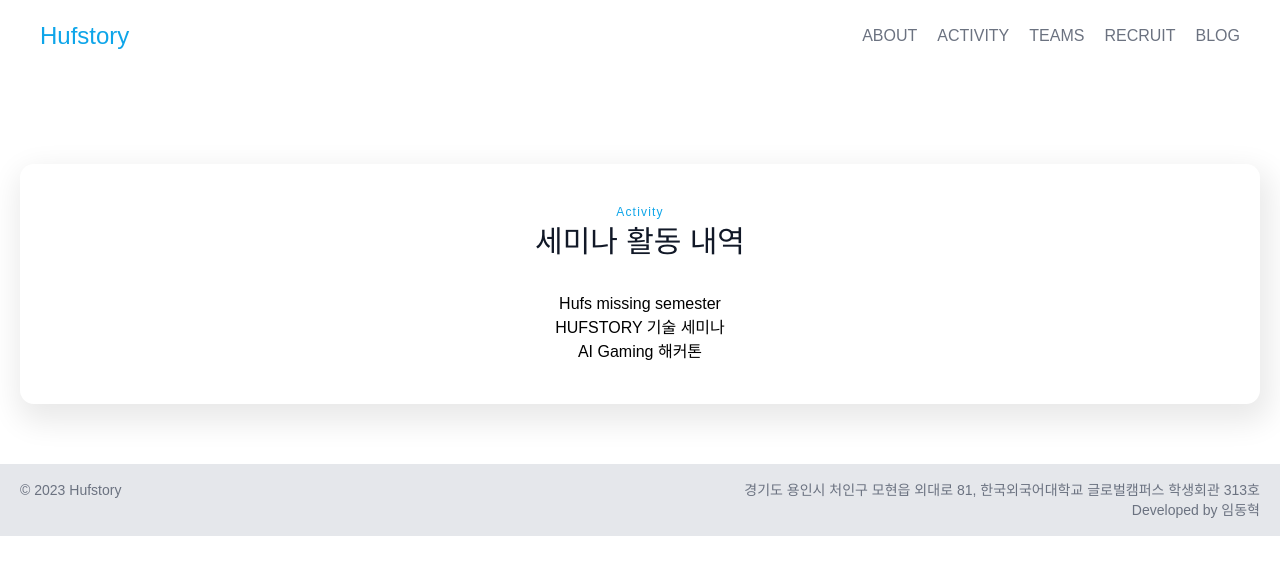
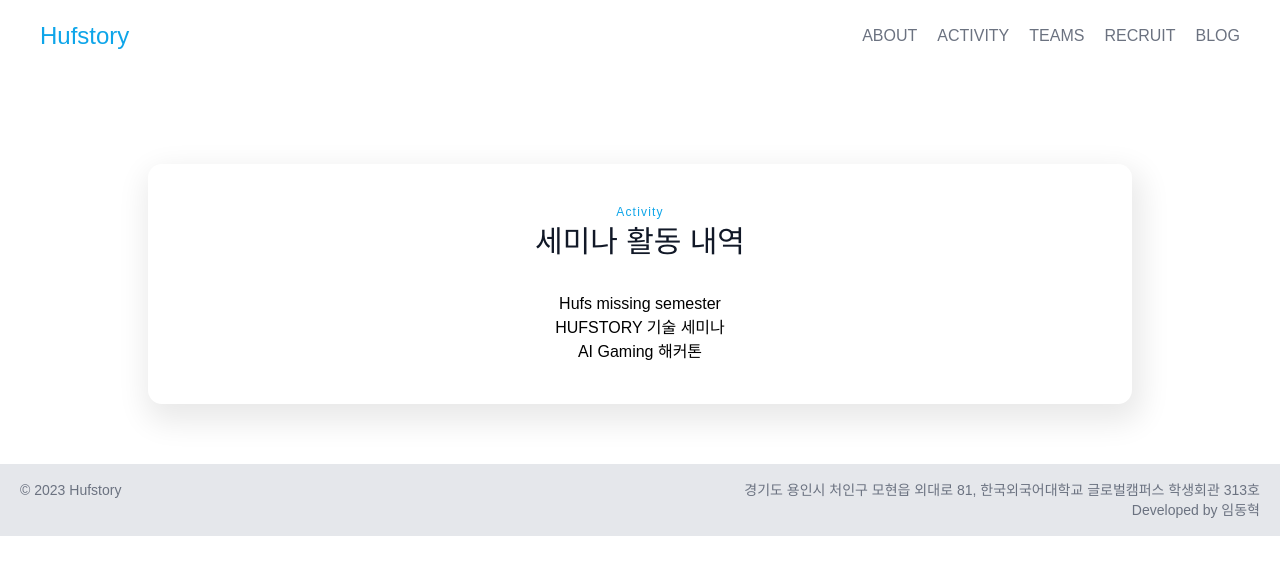
Before and after one commit to hufstory/HUFSTORY_WEB_FrontEnd, a React (Create React App) app in the folder hufstory/: page /activity in a window 1280 px wide. Shown: the top 574 px of the page. Built offline with nearby package versions, Linux system fonts and the light colour scheme; a web font is replaced by a local one.

Commit message:
Style: CSS

```diff
--- a/hufstory/src/styles/styles.css
+++ b/hufstory/src/styles/styles.css
@@ -724,6 +724,10 @@ video {
   margin-bottom: 1.5rem;
 }
 
+.mb-1 {
+  margin-bottom: 0.25rem;
+}
+
 .mt-1 {
   margin-top: 0.25rem;
 }
@@ -754,10 +758,6 @@ video {
 
 .mt-\[2px\] {
   margin-top: 2px;
-}
-
-.mb-1 {
-  margin-bottom: 0.25rem;
 }
 
 .mb-2 {
@@ -802,6 +802,10 @@ video {
 
 .w-full {
   width: 100%;
+}
+
+.w-4\/5 {
+  width: 80%;
 }
 
 .w-\[32rem\] {
@@ -1241,6 +1245,11 @@ video {
   line-height: 2.25rem;
 }
 
+.text-xs {
+  font-size: 0.75rem;
+  line-height: 1rem;
+}
+
 .text-lg {
   font-size: 1.125rem;
   line-height: 1.75rem;
@@ -1254,9 +1263,9 @@ video {
   font-size: 28px;
 }
 
-.text-xs {
-  font-size: 0.75rem;
-  line-height: 1rem;
+.text-xl {
+  font-size: 1.25rem;
+  line-height: 1.75rem;
 }
 
 .font-medium {
@@ -1397,6 +1406,16 @@ video {
     font-size: 1.875rem;
     line-height: 2.25rem;
   }
+
+  .sm\:text-base {
+    font-size: 1rem;
+    line-height: 1.5rem;
+  }
+
+  .sm\:text-2xl {
+    font-size: 1.5rem;
+    line-height: 2rem;
+  }
 }
 
 @media (min-width: 768px) {
@@ -1421,13 +1440,14 @@ video {
     padding-top: 1.25rem;
     padding-bottom: 1.25rem;
   }
+
+  .md\:text-lg {
+    font-size: 1.125rem;
+    line-height: 1.75rem;
+  }
 }
 
 @media (min-width: 1024px) {
-  .lg\:flex {
-    display: flex;
-  }
-
   .lg\:flex-row {
     flex-direction: row;
   }
```
